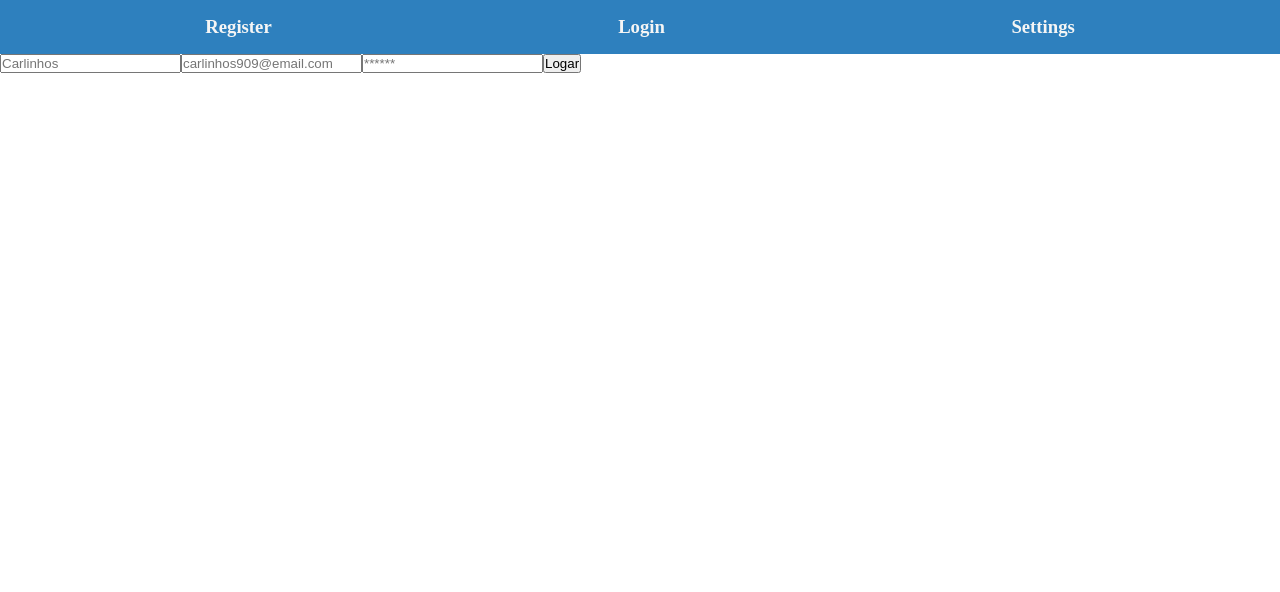
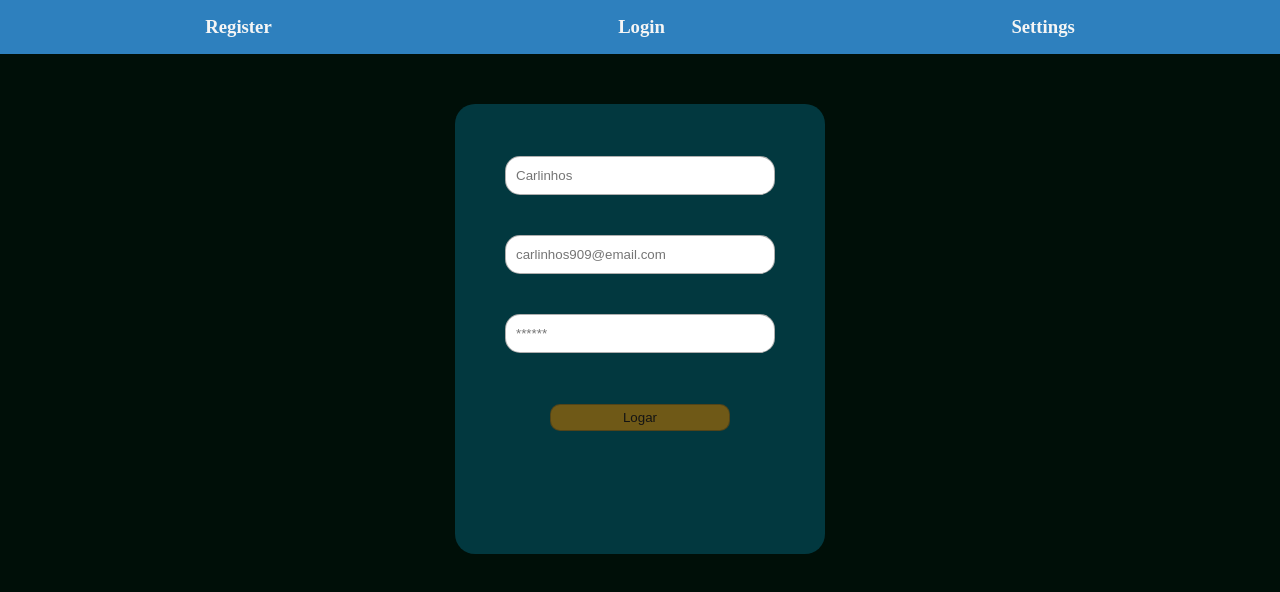
Before and after one commit to MgsTop13/ClickGame, a React app in the folder FrontEnd/: page /Login in a window 1280 px wide. Shown: the top 592 px of the page. Built offline with nearby package versions, Linux system fonts and the light colour scheme; the HTML template or start-up script is replaced by a standard one.

Commit message:
scss Para Login
Fiz um sass para o login, ajustei uns errors e ta legal kk, EU TO MALUCO ME TIREM DO INGLESSSSSSSSSSSSSSSSSSSSSSSSSSS AAAAAAAAAAAAAAAAAAA

```diff
--- a/FrontEnd/src/components/header/index.jsx
+++ b/FrontEnd/src/components/header/index.jsx
@@ -8,7 +8,7 @@ export default function Header(){
                 <h3 className="link">Register</h3>
             </Link>
 
-            <Link to={''} className="link">
+            <Link to={'/Login'} className="link">
                 <h3 className="link">Login</h3>
             </Link>
 
--- a/FrontEnd/src/pages/home/home.jsx
+++ b/FrontEnd/src/pages/home/home.jsx
@@ -88,17 +88,23 @@ export default function Home(){
                     </tr>
                 </table>
 
+                <h2 className="subtitle">Personagens</h2>
+
+                <div className="buttons">
                 <button
                     onClick={LoadGame}
-                    disabled={isLoading}>
+                    disabled={isLoading}
+                    className="botao">
                         {isLoading ? "Carregando...": "Carregar Save"}
                 </button>
 
                 <button
                     onClick={SaveGame}
-                    disabled={isLoading}>
+                    disabled={isLoading}
+                    className="botao">
                         {isLoading ? "Salvando...": "Salvar Jogo"}
                 </button>
+                </div>
             </div>
         </main>
     )
--- a/FrontEnd/src/pages/home/home.scss
+++ b/FrontEnd/src/pages/home/home.scss
@@ -2,6 +2,8 @@
     --bgColor: #000F08;
     --textColor: #FDFFFC;
     --clicks: #02383f;
+    --bgButton: rgba(155, 104, 9, 0.719);
+    --textButton: #141414;
     .game{
         background-color: var(--bgColor);
         color: var(--textColor);
@@ -12,14 +14,45 @@
             padding-top: 20px;
         }
 
+
         .tabela{
-            position: absolute;
+            position: relative;
             text-align: center;
             width: 70%;
             left: 50%;
             top: 25%;
             transform: translate(-50%);
+            margin-top: 3%;
 
+        }
+
+        .subtitle{
+            margin-top: 5%;
+            text-align: center;
+        }
+
+        .buttons{
+            min-height: 80px;
+            height: 100%;
+            margin-top: 40vh;
+            display: flex;
+            justify-content: space-evenly;
+            align-items: center;
+
+            .botao{
+                border-radius: 14px;
+                height: 35px;
+                width: 120px;
+                border: 1px solid #1e1e1e;
+                background-color: var(--bgButton);
+                color: var(--textButton);
+                transition: 450ms;
+                &:hover{
+                    transform: 100ms;
+                    margin-top: -14px;
+                    cursor: pointer;
+                }
+            }
         }
     }
 }
--- a/FrontEnd/src/pages/login/login.jsx
+++ b/FrontEnd/src/pages/login/login.jsx
@@ -32,13 +32,13 @@ export default function Login(){
 
     }
 
-
-
     return(
         <main className="login">
             <Header />
 
             <section className="form">
+                <div className="inputs">
+
                 <input
                     type="text"
                     placeholder="Carlinhos"
@@ -60,9 +60,12 @@ export default function Login(){
                     onChange={(e) => setPassword(e.target.value)}
                 />
 
+                </div>
+
                 <button
                     onClick={Logar}
-                    disabled={isLoading}>
+                    disabled={isLoading}
+                    className="botao">
                         {isLoading ? "Logando...": "Logar"}
                 </button>
             </section>
--- a/FrontEnd/src/pages/login/login.scss
+++ b/FrontEnd/src/pages/login/login.scss
@@ -0,0 +1,51 @@
+.login{
+    --bgColor: #000F08;
+    --textColor: #FDFFFC;
+    --clicks: #02383f;
+    --bgButton: rgba(155, 104, 9, 0.719);
+    --textButton: #141414;
+    --borderButton: #1e1e1e5b;
+
+    min-height: 110vh;
+    background-color: var(--bgColor);
+
+    .form{
+        height: 450px;
+        width: 370px;
+        position: relative;
+        top: 50px;
+        left: 50%;
+        transform: translate(-50%);
+        background-color: var(--clicks);
+        border-radius: 20px;
+        display: flex;
+        align-items: center;
+        flex-direction: column;
+        .inputs{
+            height: 300px;
+            display: flex;
+            flex-direction: column;
+            align-items: center;
+            justify-content: center;
+            gap: 40px;
+            width: 300px;
+
+            input{
+                width: 90%;
+                height: 13%;
+                padding-left: 10px;
+                border: 1px solid var(--borderButton);
+                border-radius: 15px;
+            }
+        }
+
+        .botao{
+            background-color: var(--bgButton);
+            color: var(--textButton);
+            border: 1px solid var(--borderButton);
+            height: 27px;
+            width: 180px;
+            border-radius: 10px;
+        }
+    }
+}
```
